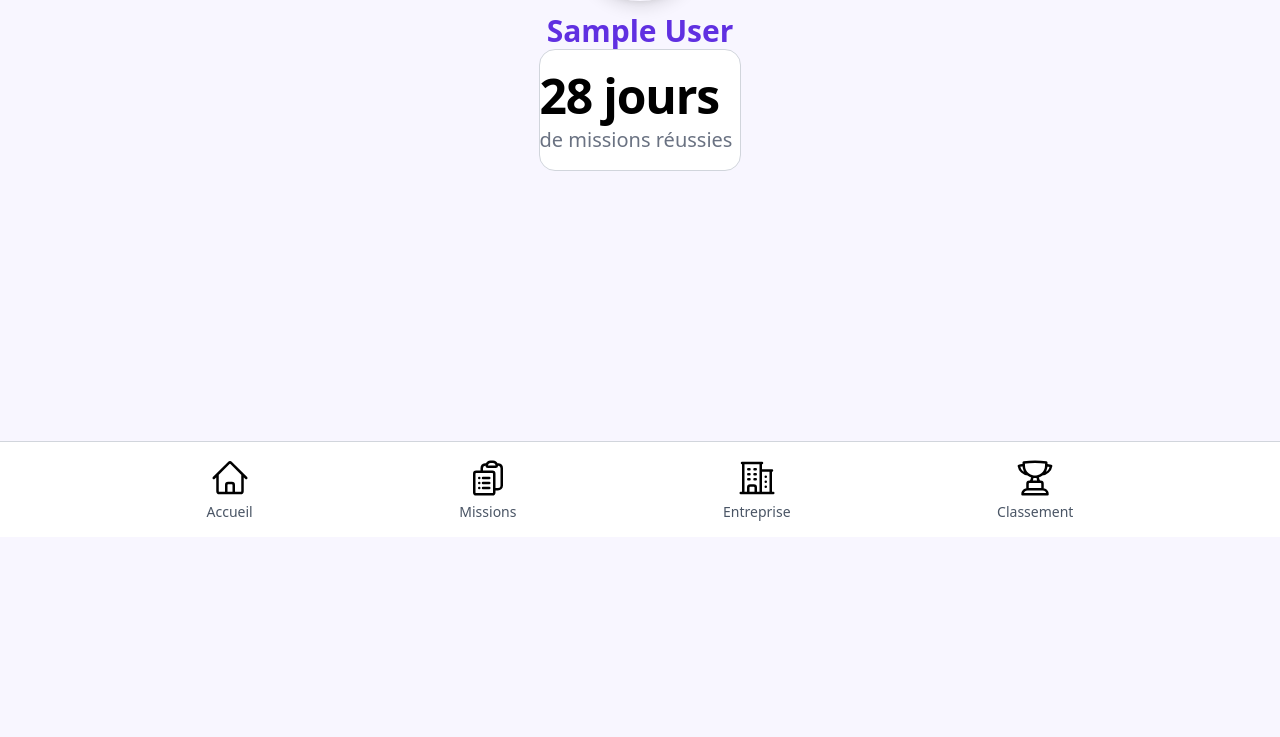
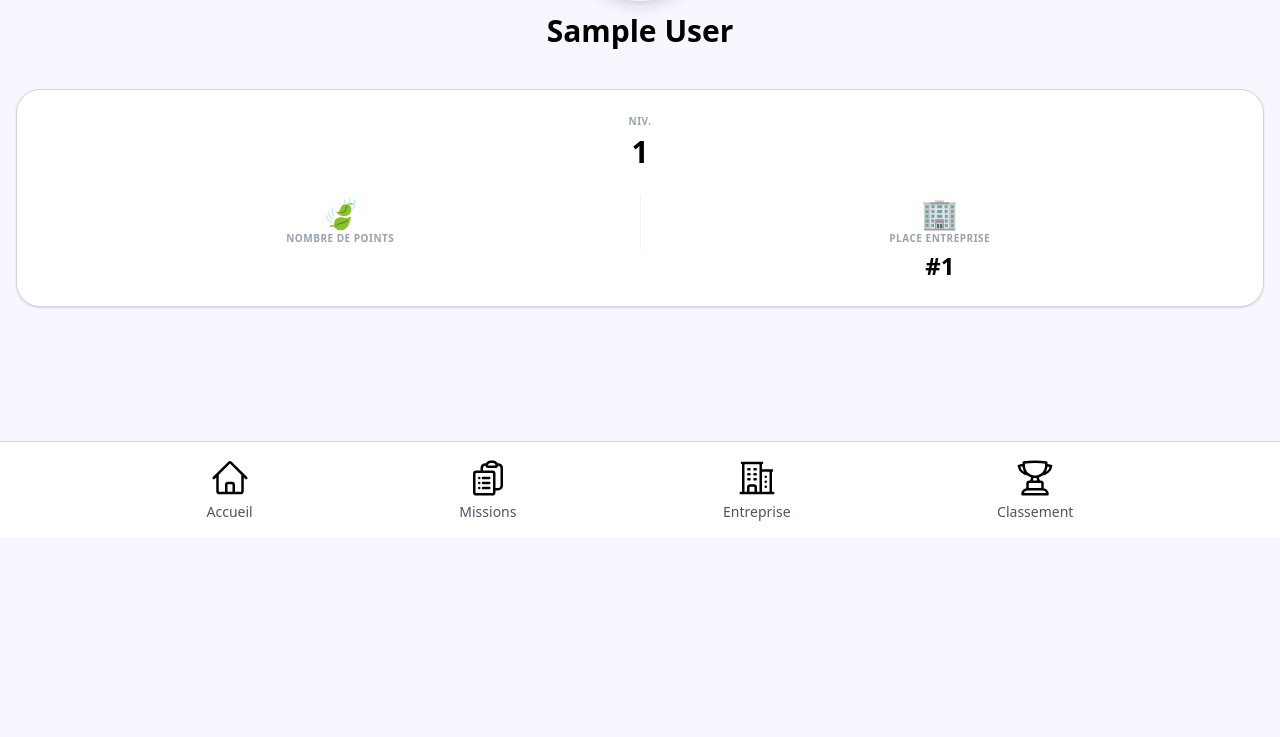
Before and after one commit to BaptisteDelavenay/Hop, a PHP site: page /app/views/profilCollaborateur.php in a window 1280 px wide. Shown: the part 263-1000 px from the top of the page. Run offline with PHP 8.4, Linux system fonts and the light colour scheme; the visitor is signed in with stand-in values (Sample User, id 1); data comes from the database, SQL or seed files in the repository; style sheets or scripts are compiled from the project's sources.

Commit message:
Continuations de la page profil

```diff
--- a/app/views/profilCollaborateur.php
+++ b/app/views/profilCollaborateur.php
@@ -1,5 +1,6 @@
 <!DOCTYPE html>
 <html lang="en">
+
 <head>
     <meta charset="UTF-8">
     <meta name="viewport" content="width=device-width, initial-scale=1.0">
@@ -7,6 +8,7 @@
     <link href="../../ASSETS/dist/output.css" rel="stylesheet">
 
 </head>
+
 <body class="bg-hop-violet pt-50">
 
     <?php
@@ -15,22 +17,57 @@
     include "../../connexionBDD/connexionBDD.php";
     include "../actions/missions.php";
 
-        if ($_SESSION['session_collaborateur']!='OK') {
+    if ($_SESSION['session_collaborateur'] != 'OK') {
         // header("Location: ../../compte/views/connexion.php");
         echo "erreur de session";
-        };
+    }
+    ;
 
     // Récupère toutes les infos concernant le compte connecté
     $selectUser = "SELECT * FROM `user` WHERE id = :id;";
     $User = $db->prepare($selectUser);
     $User->execute(array(
-            'id'=>$_SESSION["collaborateur_id"]
+        'id' => $_SESSION["collaborateur_id"]
     ));
 
     $infosUser = $User->fetch(PDO::FETCH_ASSOC);
 
-        // Récupère le lien de la photo de profil
+    // Récupère le rang de l'utilisateur
+    $sqlRank = "SELECT COUNT(*) + 1 AS rang FROM `user` WHERE total_points > :points";
+    $queryRank = $db->prepare($sqlRank);
+    $queryRank->execute(['points' => $infosUser["total_points"]]);
+
+    $resultRank = $queryRank->fetch(PDO::FETCH_ASSOC);
+    $placeEntreprise = $resultRank['rang'];
+
     $pdp = $infosUser["photo_profil"];
+
+    function calculerNiveau($points)
+    {
+        $paliers = [
+            10 => 10200,
+            9 => 8200,
+            8 => 6400,
+            7 => 4800,
+            6 => 3500,
+            5 => 2400,
+            4 => 1500,
+            3 => 800,
+            2 => 300,
+            1 => 0
+        ];
+
+        foreach ($paliers as $niveau => $seuil) {
+            if ($points >= $seuil) {
+                return $niveau;
+            }
+        }
+
+        return 1;
+    }
+
+    $totalpts = $infosUser["total_points"];
+    $niveauActuel = calculerNiveau($totalpts);
     ?>
 
     <section class="bg-[#F8F6FF] p-4 w-full rounded-t-3xl min-h-screen">
@@ -41,16 +78,34 @@
             </div>
 
             <div class="text-center mt-3">
-                <h2 class="text-hop-violet text-3xl font-bold"><?= $_SESSION['collaborateur_prenom'] ?></h2>
+                <h2 class="text-black text-3xl font-bold"><?= $_SESSION['collaborateur_prenom'] ?></h2>
             </div>
 
-            <div class="bg-white border border-gray-300 rounded-2xl px-4 py-6 relative">
-            <div class="flex items-start justify-between w-full">
-                <div class="flex">
-                    <div class="-ml-4 -m-2">
-                        <h1 class="text-5xl font-extrabold leading-tight tracking-tight">28 jours</h1>
-                        <p class="text-gray-500 text-xl">de missions réussies</p>
+            <div class="bg-white border border-gray-300 rounded-3xl w-full mt-10 shadow-sm p-6">
+
+                <div class="flex justify-center items-center gap-2 mb-6">
+                    <div class="text-center">
+                        <p class="text-gray-400 text-[10px] uppercase font-bold tracking-wider mb-1">niv.</p>
+                        <p class="font-bold text-3xl leading-tight text-black"><?= $niveauActuel ?></p>
                     </div>
+                </div>
+
+                <div class="flex w-full items-start">
+
+                    <div class="flex-1 flex flex-col items-center border-r border-gray-100">
+                        <span class="text-3xl">🍃</span>
+                        <p class="text-gray-400 text-[10px] uppercase font-bold tracking-wider mb-1">Nombre de points
+                        </p>
+                        <p class="font-bold text-2xl text-black"><?= $totalpts ?></p>
+                    </div>
+
+                    <div class="flex-1 flex flex-col items-center">
+                        <span class="text-3xl">🏢</span>
+                        <p class="text-gray-400 text-[10px] uppercase font-bold tracking-wider mb-1">Place entreprise
+                        </p>
+                        <p class="font-bold text-2xl text-black">#<?= $placeEntreprise ?></p>
+                    </div>
+
                 </div>
             </div>
         </div>
```
Lines whose indentation alone changed are shown as unchanged.
